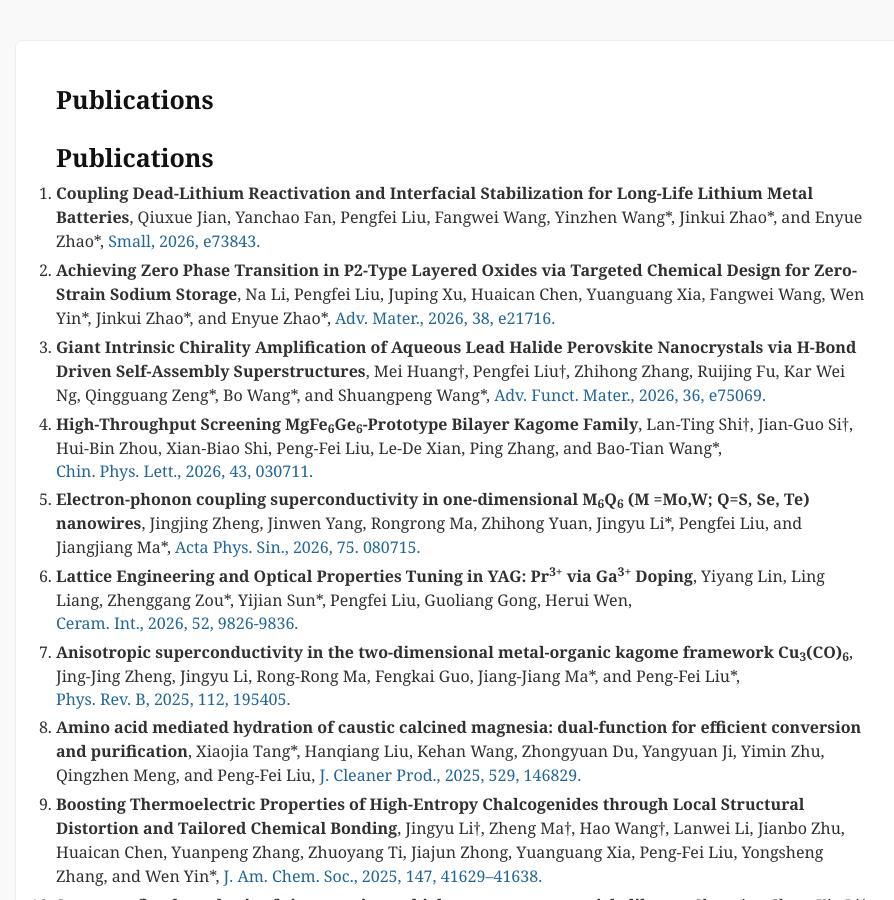
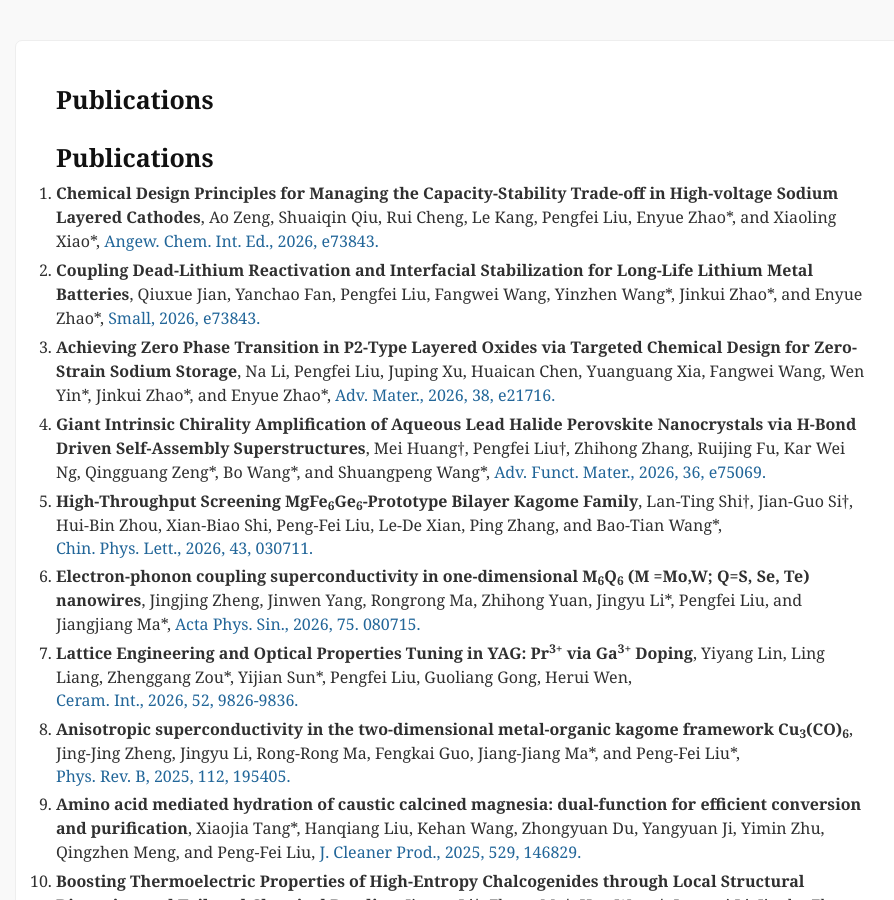
Before and after one commit to comatphys/comatphys.github.io, a Jekyll site: the page built from cv_md/publication.md, in a window 1280 px wide and 900 px high. Shown: the whole window, without its empty margins (175-1069 px from the left). Built offline with Jekyll 4.4.1, drawn with Linux system fonts in a browser that asks for light colours; our own code applies the rules of GitHub Pages for plain Markdown files; comment, search, counter and statistics services are not loaded.

Commit message:
Update publication.md

```diff
--- a/cv_md/publication.md
+++ b/cv_md/publication.md
@@ -1,4 +1,8 @@
 # Publications
+1. **Chemical Design Principles for Managing the Capacity-Stability Trade-off in High-voltage Sodium Layered Cathodes**,
+Ao Zeng, Shuaiqin Qiu, Rui Cheng, Le Kang, Pengfei Liu, Enyue Zhao\*, and Xiaoling Xiao\*,
+[Angew. Chem. Int. Ed., 2026, e73843.](https://doi.org/10.1002/smll.73843)
+
 1. **Coupling Dead‐Lithium Reactivation and Interfacial Stabilization for Long‐Life Lithium Metal Batteries**,
 Qiuxue Jian, Yanchao Fan, Pengfei Liu, Fangwei Wang, Yinzhen Wang\*, Jinkui Zhao\*, and Enyue Zhao\*,
 [Small, 2026, e73843.](https://doi.org/10.1002/smll.73843)
```
